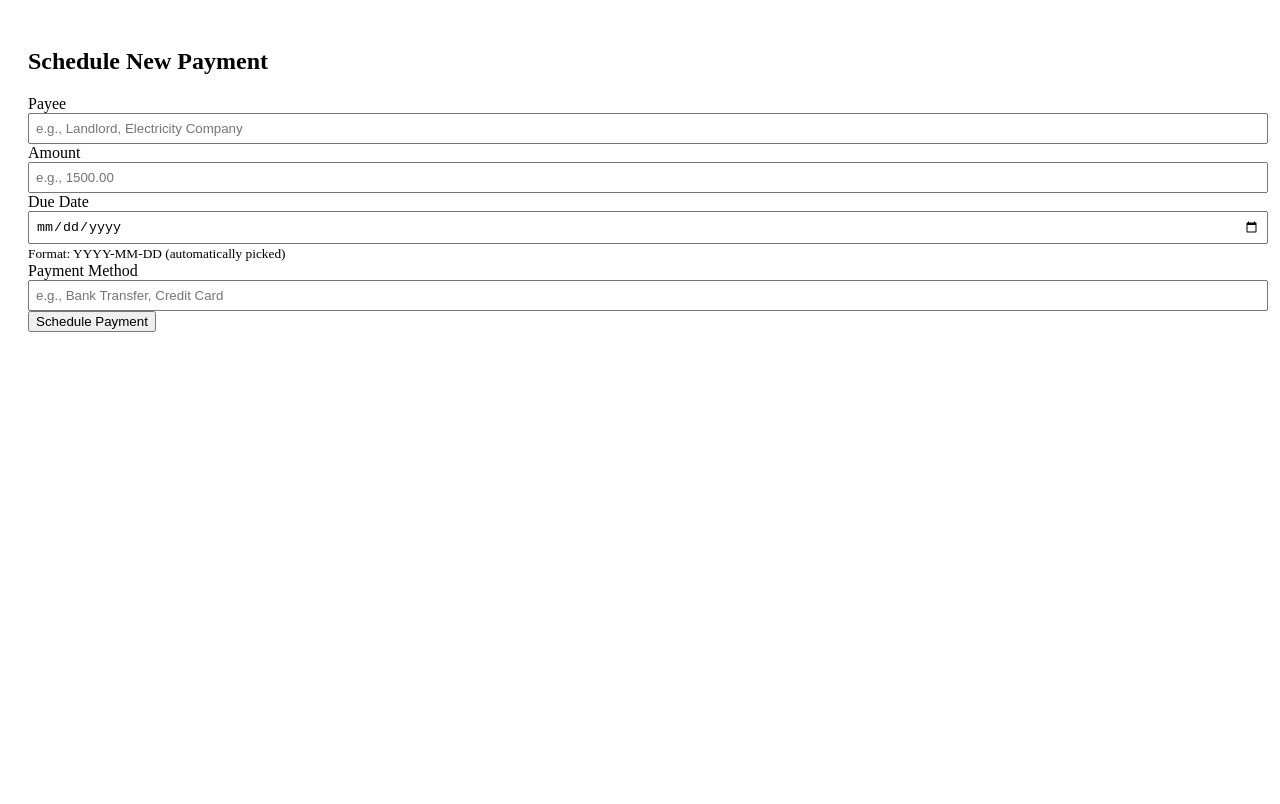
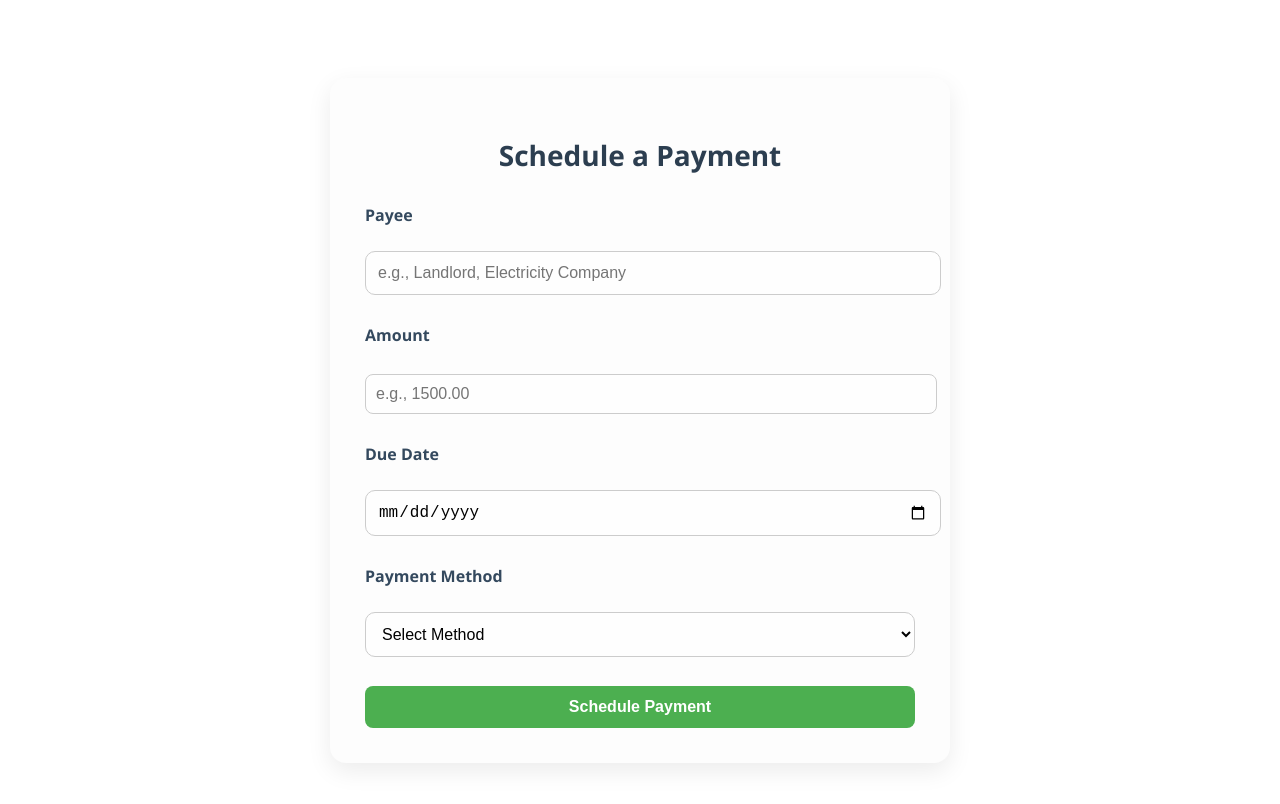
Before and after one commit to ayushwase/Autopay-, a React (Create React App) app in the folder frontend/: page /schedule-payment in a window 1280 px wide. Shown: the top 804 px of the page. Built offline with nearby package versions, Linux system fonts and the light colour scheme.

Commit message:
Change UI

```diff
--- a/frontend/src/App.js
+++ b/frontend/src/App.js
@@ -9,7 +9,7 @@ import PaymentList  from './pages/PaymentList';
 import RescheduleUpdate from './pages/RescheduleUpdate';
 import BulkUpload from './pages/BulkUpload';
 import Reports from './pages/Reports';
-
+import Setting from './pages/Settings'
 
 function App() {
   const [isLoggedIn, setIsLoggedIn] = useState(false);
@@ -30,6 +30,7 @@ function App() {
             <Route path="/reschedule-update" element={<RescheduleUpdate />} />
             <Route path="/bulk-upload" element={<BulkUpload />} />
             <Route path="/reports" element={<Reports />} />
+            <Route path="/settings" element={<Setting />} />
 
             {/* Add more routes as needed */}
           </Routes>
--- a/frontend/src/components/Sidebar.js
+++ b/frontend/src/components/Sidebar.js
@@ -1,18 +1,21 @@
 import React from 'react';
-import { Link } from 'react-router-dom';
+// Link ऐवजी NavLink इंपोर्ट करा
+import { NavLink } from 'react-router-dom';
 import './Sidebar.css'; // optional styling
 
 const Sidebar = () => {
   return (
     <div className="sidebar">
-      <Link to="/dashboard" className="sidebar-btn">Dashboard</Link>
-      <Link to="/schedule-payment" className="sidebar-btn">Schedule Payment</Link>
-      <Link to="/payment-list" className="sidebar-btn">Payment List</Link>
-      <Link to="/reschedule-update" className="sidebar-btn">Reschedule/Update</Link>
-      <Link to="/bulk-upload" className="sidebar-btn">Bulk Upload</Link>
-      <Link to="/reports" className="sidebar-btn">Reports</Link>
-      <Link to="/settings" className="sidebar-btn">Settings</Link>
-      <Link to="/logout" className="sidebar-btn logout-btn">Logout</Link>
+      {/* प्रत्येक Link ला NavLink मध्ये बदला आणि end prop ऍड करा */}
+      <NavLink to="/dashboard" className="sidebar-btn" activeClassName="active" end>Dashboard</NavLink>
+      <NavLink to="/schedule-payment" className="sidebar-btn" activeClassName="active" end>Schedule Payment</NavLink>
+      <NavLink to="/payment-list" className="sidebar-btn" activeClassName="active" end>Payment List</NavLink>
+      <NavLink to="/reschedule-update" className="sidebar-btn" activeClassName="active" end>Reschedule/Update</NavLink>
+      <NavLink to="/bulk-upload" className="sidebar-btn" activeClassName="active" end>Bulk Upload</NavLink>
+      <NavLink to="/reports" className="sidebar-btn" activeClassName="active" end>Reports</NavLink>
+      <NavLink to="/settings" className="sidebar-btn" activeClassName="active" end>Settings</NavLink>
+      {/* Logout बटणासाठी वेगळा क्लास असेल तर तो तसाच राहू द्या */}
+      <NavLink to="/logout" className="sidebar-btn logout-btn" activeClassName="active" end>Logout</NavLink>
     </div>
   );
 };
--- a/frontend/src/pages/SchedulePayment.css
+++ b/frontend/src/pages/SchedulePayment.css
@@ -1,51 +1,77 @@
+/* src/pages/SchedulePayment.css */
+
 .schedule-container {
-  max-width: 500px;
-  margin: 60px auto;
-  padding: 30px;
-  background: #fff;
-  border-radius: 12px;
-  box-shadow: 0 4px 16px rgba(0, 0, 0, 0.1);
-  font-family: 'Segoe UI', sans-serif;
+  max-width: 550px;
+  margin: 50px auto;
+  padding: 35px;
+  background: #fdfdfd;
+  border-radius: 16px;
+  box-shadow: 0 8px 24px rgba(0, 0, 0, 0.08);
+  font-family: 'Segoe UI', Tahoma, Geneva, Verdana, sans-serif;
 }
 
 .schedule-container h2 {
+  font-size: 28px;
   text-align: center;
-  margin-bottom: 24px;
+  margin-bottom: 30px;
   color: #2c3e50;
 }
 
+.schedule-container form {
+  display: flex;
+  flex-direction: column;
+}
+
 .schedule-container label {
-  display: block;
-  margin: 10px 0 6px;
+  font-weight: 600;
   color: #34495e;
-  font-weight: 500;
+
 }
 
 .schedule-container input,
 .schedule-container select {
   width: 100%;
-  padding: 10px 12px;
+  padding: 12px;
   font-size: 16px;
-  margin-bottom: 14px;
-  border: 1px solid #ddd;
-  border-radius: 8px;
-  box-sizing: border-box;
+  border: 1px solid #ccc;
+  border-radius: 10px;
+  transition: border 0.2s ease, box-shadow 0.2s ease;
+  background-color: #fefefe;
+  margin-bottom: 9px;
+  margin-top: 5px;
+}
+
+.schedule-container input:focus,
+.schedule-container select:focus {
+  border-color: #4CAF50;
+  box-shadow: 0 0 0 3px rgba(76, 175, 80, 0.15);
+  outline: none;
 }
 
 .schedule-container button {
-  width: 100%;
-  padding: 12px;
-  background-color: #27ae60;
-  color: #fff;
+  background-color: #4CAF50;
+  color: white;
+  padding: 14px;
   border: none;
-  border-radius: 8px;
-  font-size: 16px;
-  font-weight: bold;
+  border-radius: 10px;
+  font-size: 17px;
+  font-weight: 600;
   cursor: pointer;
-  margin-top: 12px;
-  transition: background-color 0.3s;
+  transition: background-color 0.3s ease;
 }
 
 .schedule-container button:hover {
-  background-color: #219150;
+  background-color: #43a047;
 }
+
+/* Responsive */
+@media (max-width: 600px) {
+  .schedule-container {
+    margin: 20px;
+    padding: 25px;
+  }
+
+  .schedule-container h2 {
+    font-size: 22px;
+  }
+}
--- a/frontend/src/pages/SchedulePayment.js
+++ b/frontend/src/pages/SchedulePayment.js
@@ -1,10 +1,10 @@
 // File: frontend/src/pages/SchedulePayment.js
 import React, { useState } from 'react';
-import api from '../api'; // Import our API
+import '../pages/SchedulePayment.css'; // Make sure this path is correct
+import api from '../api';
 
 function SchedulePayment() {
   const [formData, setFormData] = useState({
-    // 'payer' field hata diya gaya hai, kyunki backend ab user_id se link karega
     payee: '',
     amount: '',
     due_date: '',
@@ -19,87 +19,71 @@ function SchedulePayment() {
   };
 
   const handleSubmit = async (e) => {
-    e.preventDefault(); // Default form submission ko rokein
-
+    e.preventDefault();
     try {
-      // Data ko backend par bhejte samay console mein log karein debugging ke liye
       console.log("Sending data to backend:", formData);
-
       const res = await api.post('/schedule-payment', formData);
-      alert(res.data.message); // Success message dikhayein
-
-      // Successful submission ke baad form ko clear karein
-      setFormData({
-        payee: '',
-        amount: '',
-        due_date: '',
-        method: ''
-      });
+      alert(res.data.message);
+      setFormData({ payee: '', amount: '', due_date: '', method: '' });
     } catch (err) {
-      console.error("Error scheduling payment:", err.response ? err.response.data : err);
-      // Backend se specific error message display karein agar available ho
-      alert(`Failed to schedule payment: ${err.response?.data?.error || err.message || 'Unknown error'}`);
+      console.error("Error scheduling payment:", err.response?.data || err);
+      alert(`Failed to schedule payment: ${err.response?.data?.error || err.message}`);
     }
   };
 
   return (
-    <div className="container mt-4">
-      <h2>Schedule New Payment</h2>
-      <form onSubmit={handleSubmit} className="card p-4 shadow-sm"> {/* Bootstrap classes for styling */}
-        <div className="mb-3">
-          <label htmlFor="payee" className="form-label">Payee</label>
+    <div className="schedule-container">
+      <h2>Schedule a Payment</h2>
+      <form onSubmit={handleSubmit}>
+        <label htmlFor="payee">Payee</label>
         <input
           type="text"
-            className="form-control"
           id="payee"
           name="payee"
           placeholder="e.g., Landlord, Electricity Company"
           value={formData.payee}
           onChange={handleChange}
-            required // Yeh field bharna zaroori hai
+          required
         />
-        </div>
-        <div className="mb-3">
-          <label htmlFor="amount" className="form-label">Amount</label>
+
+        <label htmlFor="amount">Amount</label>
         <input
-            type="number" // Numeric input ke liye
-            step="0.01" // Decimal values allow karein
-            className="form-control"
+          type="number"
+          step="0.01"
           id="amount"
           name="amount"
           placeholder="e.g., 1500.00"
           value={formData.amount}
           onChange={handleChange}
-            required // Yeh field bharna zaroori hai
+          required
         />
-        </div>
-        <div className="mb-3">
-          <label htmlFor="due_date" className="form-label">Due Date</label>
+
+        <label htmlFor="due_date">Due Date</label>
         <input
-            type="date" // Calendar picker aur YYYY-MM-DD format ke liye
-            className="form-control"
+          type="date"
           id="due_date"
           name="due_date"
           value={formData.due_date}
           onChange={handleChange}
-            required // Yeh field bharna zaroori hai
+          required
         />
-          <small className="form-text text-muted">Format: YYYY-MM-DD (automatically picked)</small>
-        </div>
-        <div className="mb-3">
-          <label htmlFor="method" className="form-label">Payment Method</label>
-          <input
-            type="text"
-            className="form-control"
+
+        <label htmlFor="method">Payment Method</label>
+        <select
           id="method"
           name="method"
-            placeholder="e.g., Bank Transfer, Credit Card"
           value={formData.method}
           onChange={handleChange}
-            required // Yeh field bharna zaroori hai
-          />
-        </div>
-        <button type="submit" className="btn btn-primary">Schedule Payment</button>
+          required
+        >
+          <option value="">Select Method</option>
+          <option value="Bank Transfer">Bank Transfer</option>
+          <option value="Credit Card">Credit Card</option>
+          <option value="UPI">UPI</option>
+          <option value="Cash">Cash</option>
+        </select>
+
+        <button type="submit">Schedule Payment</button>
       </form>
     </div>
   );
--- a/frontend/src/pages/Settings.css
+++ b/frontend/src/pages/Settings.css
@@ -1,40 +1,54 @@
-import React from 'react';
-/*import './Sidebar.css';*/
-import { Link } from 'react-router-dom';
+/* src/pages/Settings.css */
 
-function Sidebar({ onLogout }) {
-  return (
-    <div className="sidebar">
-      <h2>Menu</h2>
-      <ul>
-        <li><Link to="/dashboard">Dashboard</Link></li>
-        <li><Link to="/schedule-payment">Schedule Payment</Link></li>
-        <li><Link to="/payment-list">Payment List</Link></li>
-        <li><Link to="/reschedule-update">Reschedule/Update</Link></li>
-        <li><Link to="/bulk-upload">Bulk Upload</Link></li>
-        <li><Link to="/reports">Reports</Link></li>
-        <li><Link to="/settings">Settings</Link></li>
-      </ul>
-
-      {/* ✅ Use a real button, NOT a Link */}
-      <button
-        className="logout-button"
-        onClick={onLogout}
-        style={{
-          marginTop: '20px',
-          padding: '10px 20px',
-          border: 'none',
-          borderRadius: '20px',
-          backgroundColor: '#e0f7fa',
-          color: '#333',
-          cursor: 'pointer',
-          fontWeight: 'bold',
-        }}
-      >
-        Logout
-      </button>
-    </div>
-  );
+.settings-container {
+  max-width: 600px;
+  margin: 40px auto;
+  padding: 30px;
+  background-color: #ffffff;
+  border-radius: 12px;
+  box-shadow: 0 4px 12px rgba(0, 0, 0, 0.1);
+  font-family: 'Segoe UI', Tahoma, Geneva, Verdana, sans-serif;
 }
 
-export default Sidebar;
+.settings-container h2 {
+  text-align: center;
+  margin-bottom: 30px;
+  color: #333;
+}
+
+form {
+  display: flex;
+  flex-direction: column;
+  gap: 20px;
+}
+
+label {
+  display: flex;
+  flex-direction: column;
+  font-weight: 600;
+  color: #444;
+}
+
+select,
+input[type="number"] {
+  padding: 10px;
+  border: 1px solid #ccc;
+  border-radius: 8px;
+  font-size: 1rem;
+  margin-top: 8px;
+}
+
+button[type="submit"] {
+  background-color: #4caf50;
+  color: white;
+  padding: 12px;
+  font-size: 1rem;
+  border: none;
+  border-radius: 8px;
+  cursor: pointer;
+  transition: background-color 0.3s ease;
+}
+
+button[type="submit"]:hover {
+  background-color: #45a049;
+}
```
Also changed, not shown: frontend/src/components/Sidebar.css (+18 -1 lines), frontend/src/pages/Dashboard.css (+64 -13 lines), frontend/src/pages/Dashboard.js (+33 -16 lines). Lines whose indentation alone changed are shown as unchanged.
